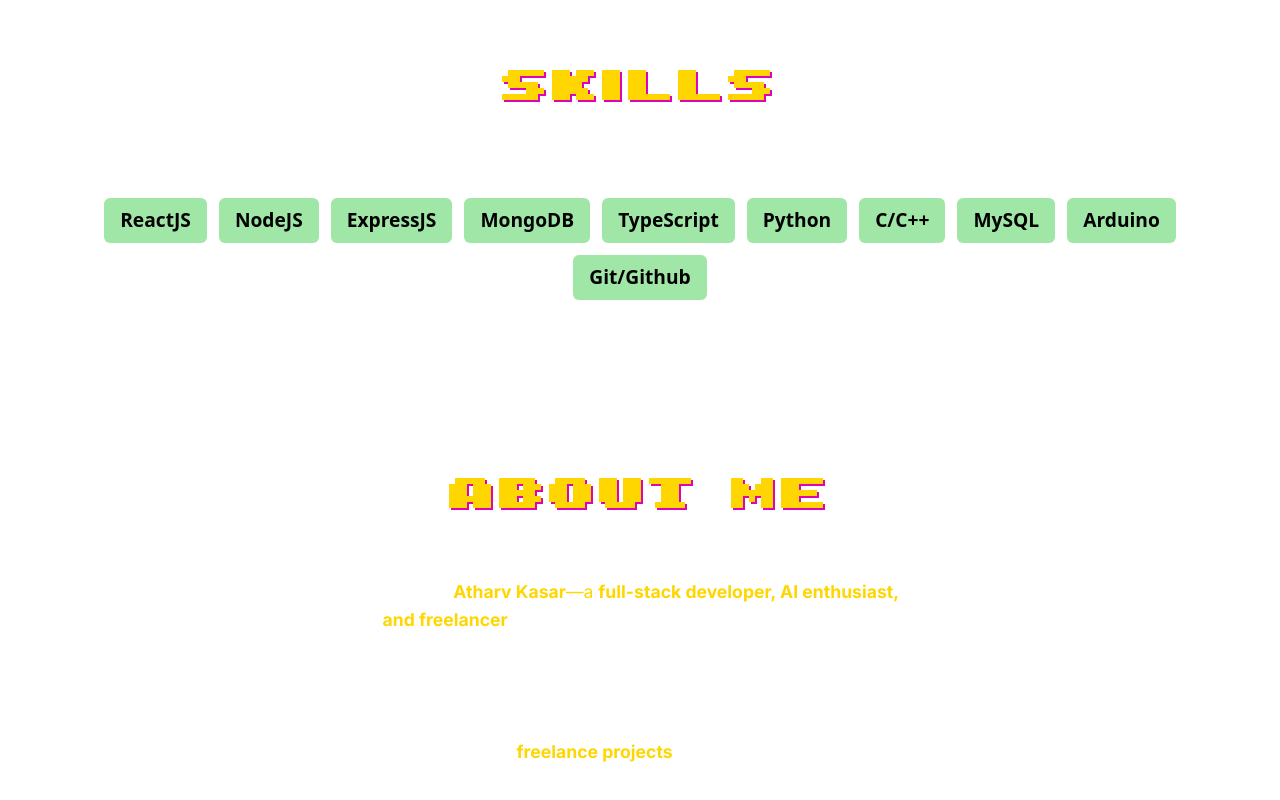
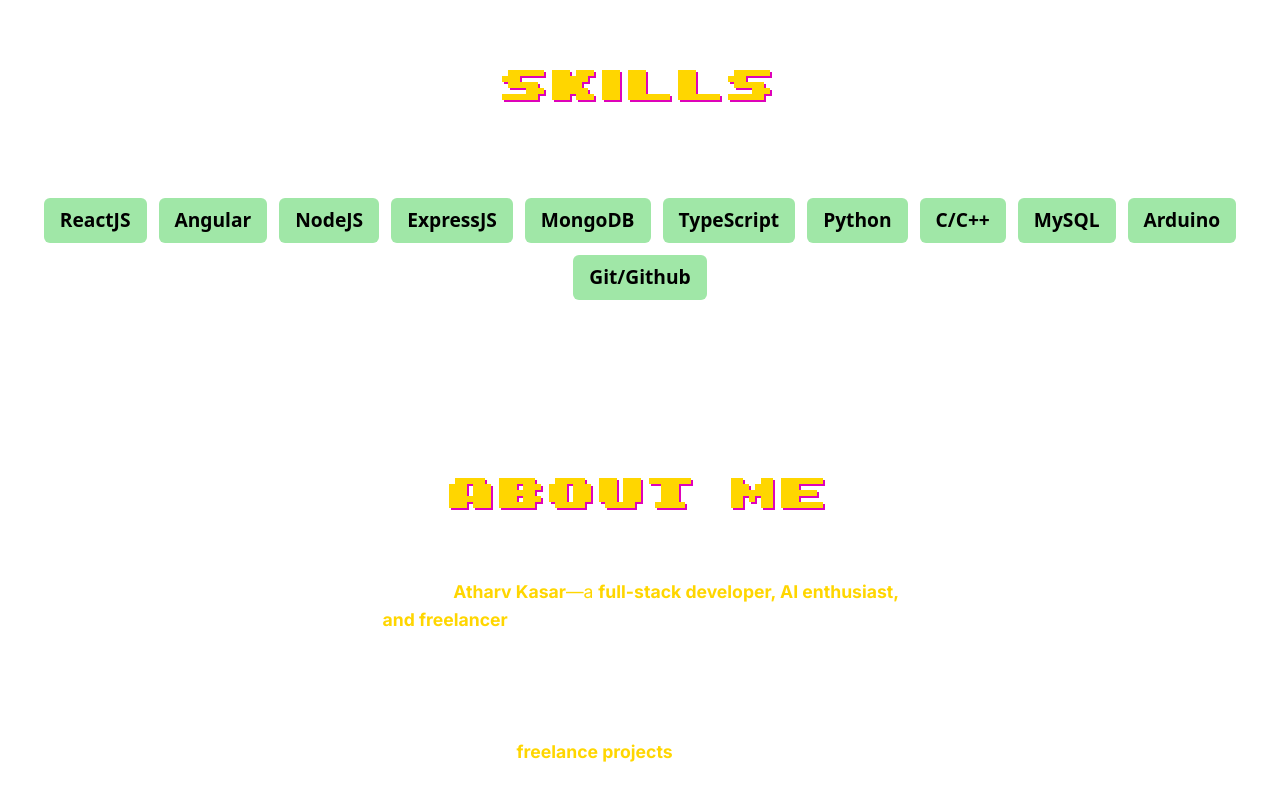
Before and after one commit to AtharvKasar04/Portfolio_Website_Revamped, a React (Vite) app in the folder client/: page / in a window 1280 px wide. Shown: the part 4258-5058 px from the top of the page. Built offline with nearby package versions, Linux system fonts and the light colour scheme; a web font is replaced by a local one.

Commit message:
update skills

```diff
--- a/client/src/components/Skills.tsx
+++ b/client/src/components/Skills.tsx
@@ -4,6 +4,7 @@
 
 const mySkills: string[] = [
   "ReactJS",
+  "Angular",
   "NodeJS",
   "ExpressJS",
   "MongoDB",
```
